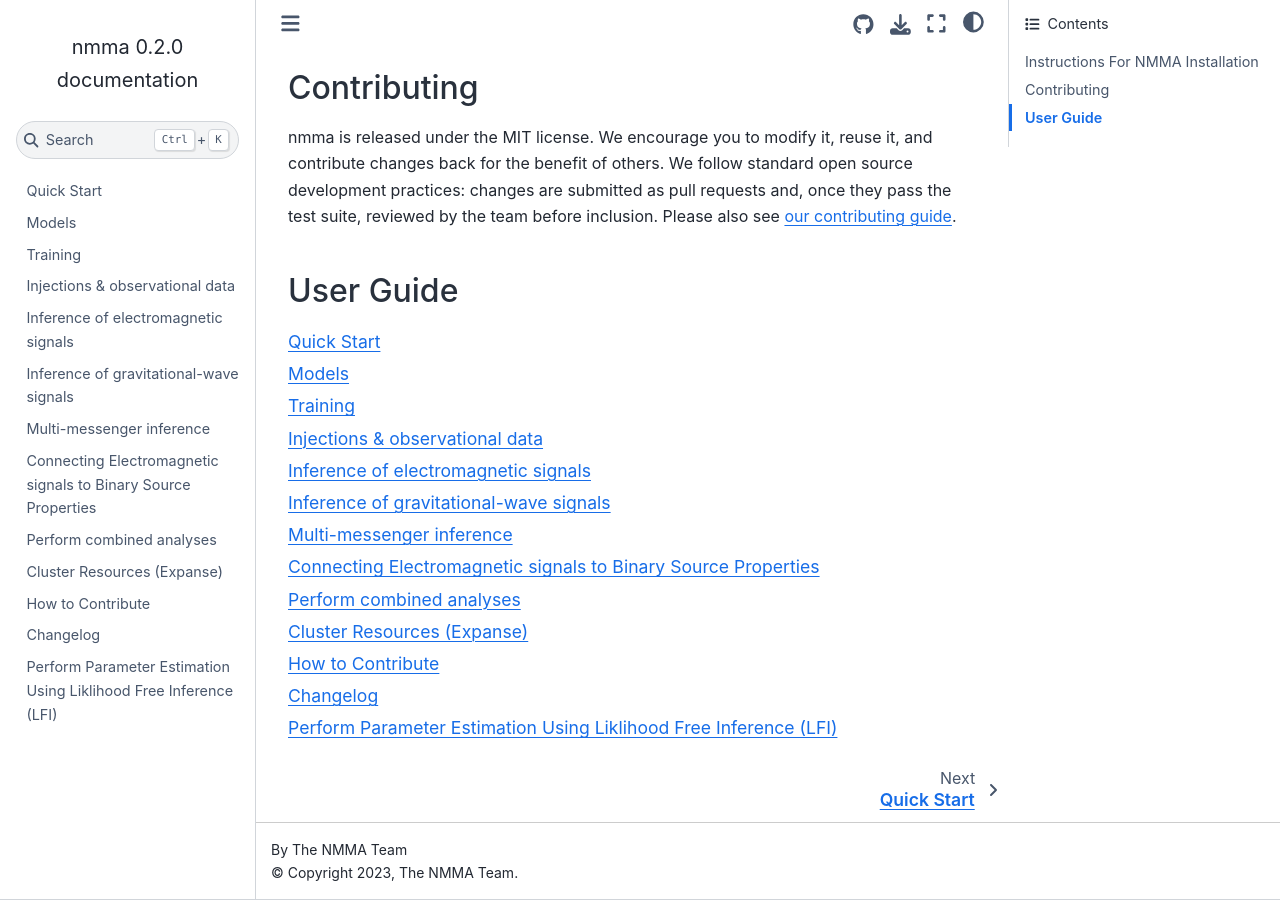
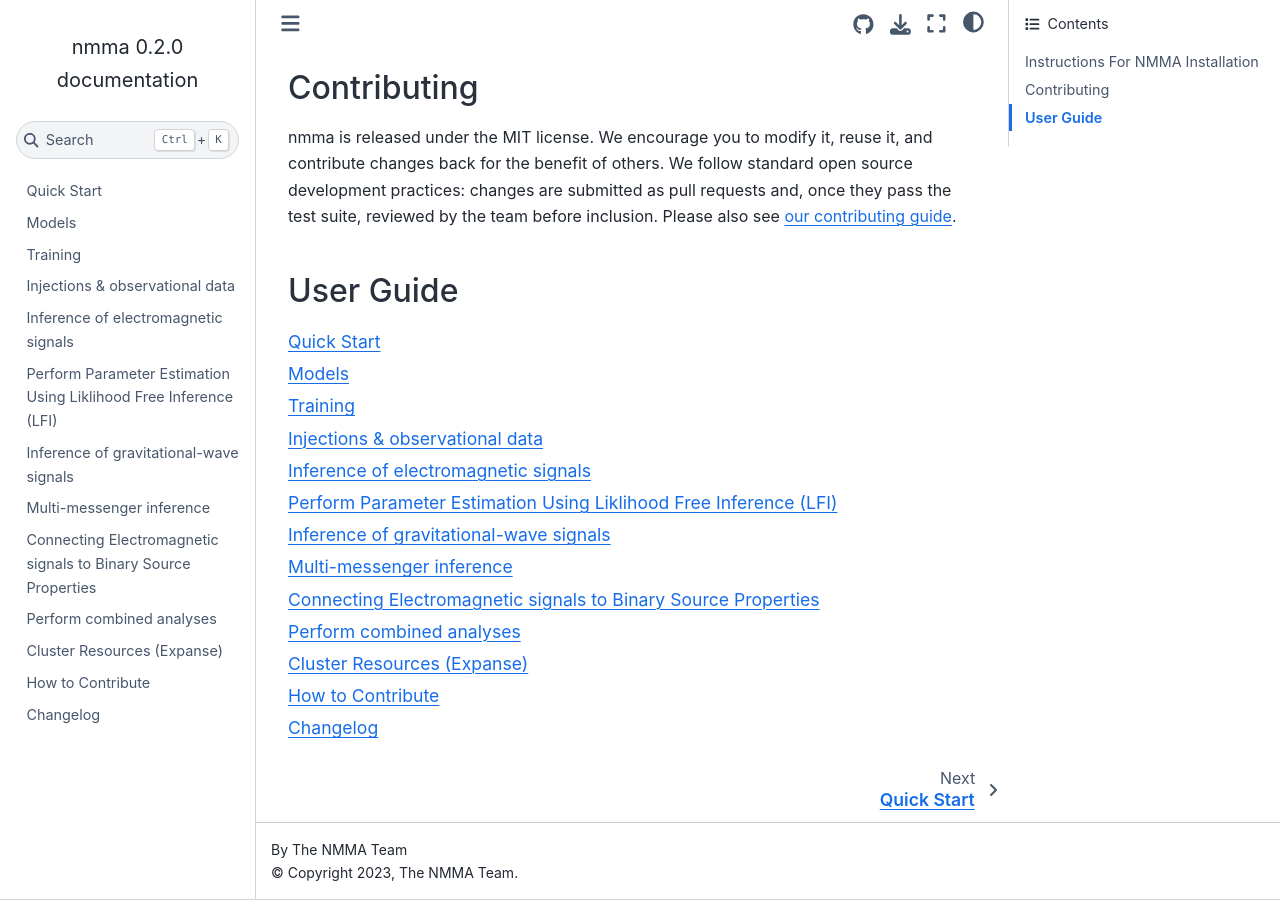
Before and after one commit to nuclear-multimessenger-astronomy/nmma, a Sphinx documentation site: the page built from doc/index.rst, in a window 1280 px wide and 900 px high, scrolled down 10452 px. Built offline with Sphinx 7.4.7 and the Sphinx Book theme 1.1.4, drawn with Linux system fonts in a browser that asks for light colours; part of the change alters nothing that is shown.

```diff
--- a/doc/index.rst
+++ b/doc/index.rst
@@ -486,6 +486,7 @@ User Guide
    training
    data_inj_obs
    fitting
+   lfi_analysis
    gw_inference
    joint_inference
    GW-EM-resampling
@@ -493,7 +494,6 @@ User Guide
    Cluster_Resources
    contributing
    changelog
-   lfi_analysis
 
 
 .. Indices and tables
```
